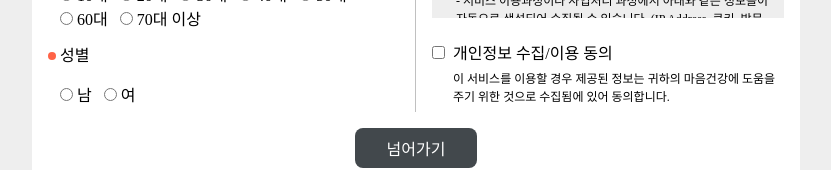
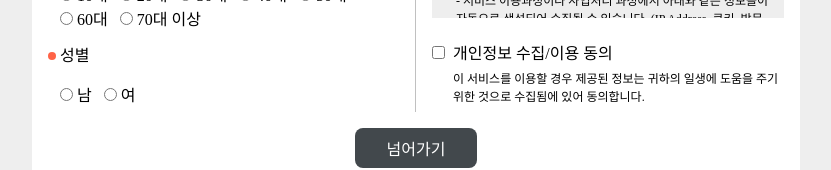
Before and after one commit to jmeno1011/survey-temp, a Next.js app: page / in a window 1280 px wide. Shown: the part 507-677 px from the top of the page, without its empty margins (224-1055 px from the left). Built offline with nearby package versions, Linux system fonts and the light colour scheme.

Commit message:
edit privacy content

```diff
--- a/src/components/home/Privacy.tsx
+++ b/src/components/home/Privacy.tsx
@@ -52,7 +52,7 @@ const Privacy = ({ check, onChangeCheck }: PrivacyProps) => {
           </label>
 
           <p>
-            이 서비스를 이용할 경우 제공된 정보는 귀하의 마음건강에
+            이 서비스를 이용할 경우 제공된 정보는 귀하의 일생에
             도움을 주기 위한 것으로 수집됨에 있어 동의합니다.
           </p>
         </div>
```
